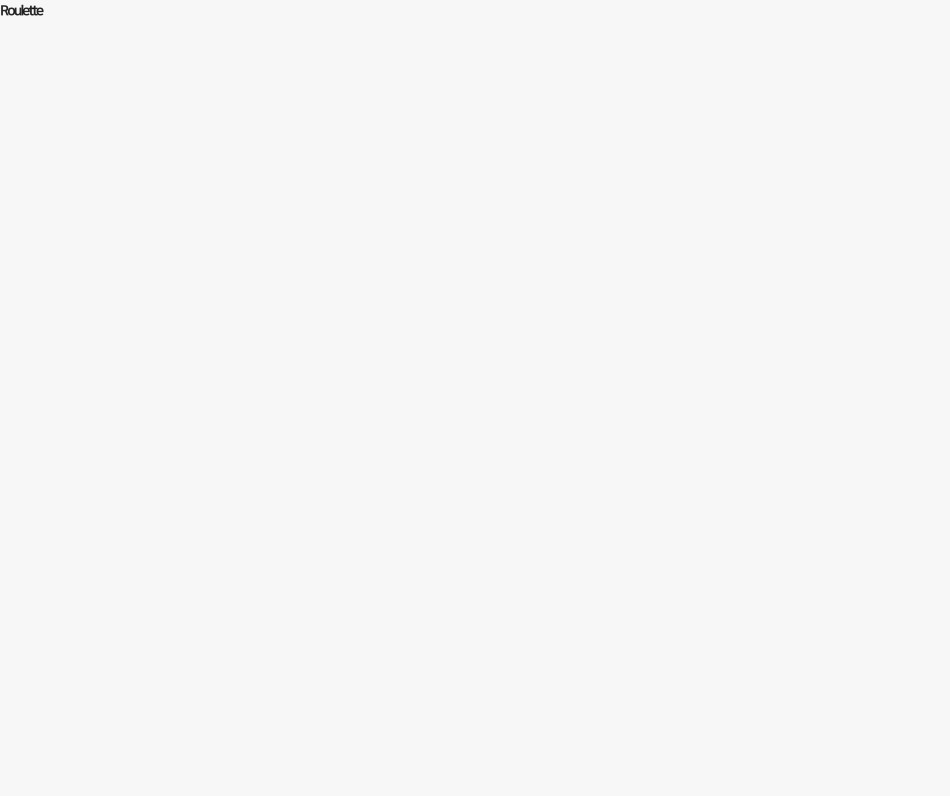
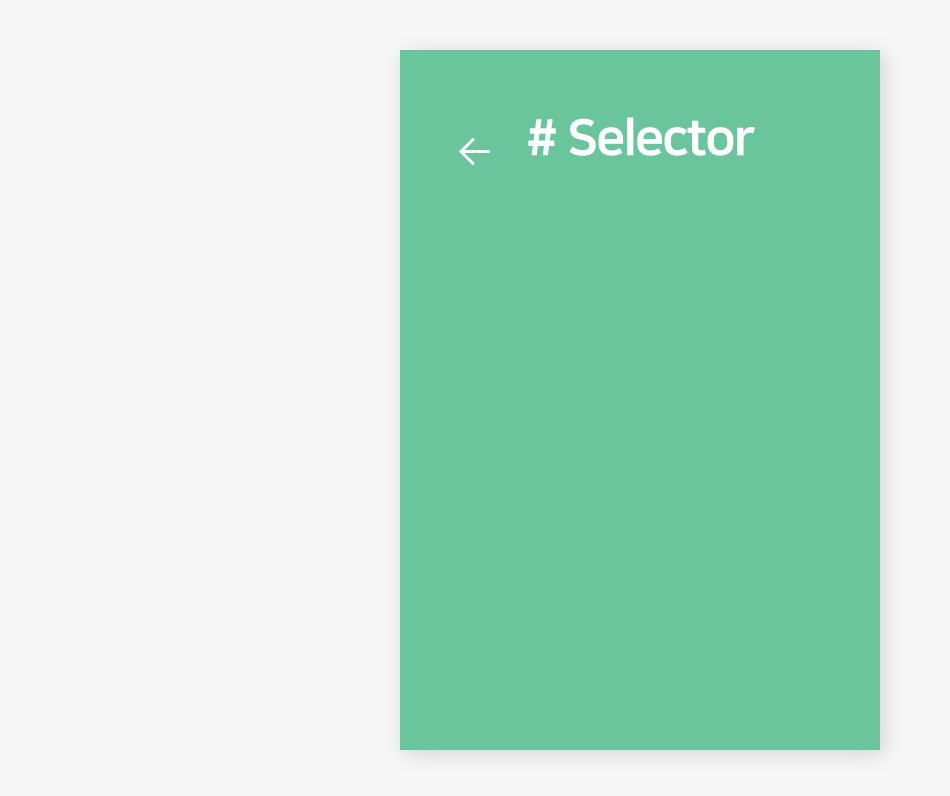
Before and after one commit to teo-splint-first/front, a React (Create React App) app: page /roulette in a window 1280 px wide. Shown: the top 796 px of the page, without its empty margins (0-950 px from the left). Built offline with nearby package versions, Linux system fonts and the light colour scheme.

Commit message:
[feat] 룰렛 페이지 작업 푸쉬

```diff
--- a/src/components/pages/Roulette.js
+++ b/src/components/pages/Roulette.js
@@ -1,7 +1,17 @@
 import React from "react";
+import { useLocation, useNavigate } from "react-router";
+import Template from "../common/Template";
+
 
 const Roulette = () => {
-  return <>Roulette</>;
+  const navigate = useNavigate();
+  const { state: roulette } = useLocation();
+
+  return (
+    <Template goBackBtn>
+
+    </Template>
+  );
 };
 
 export default Roulette;
```
